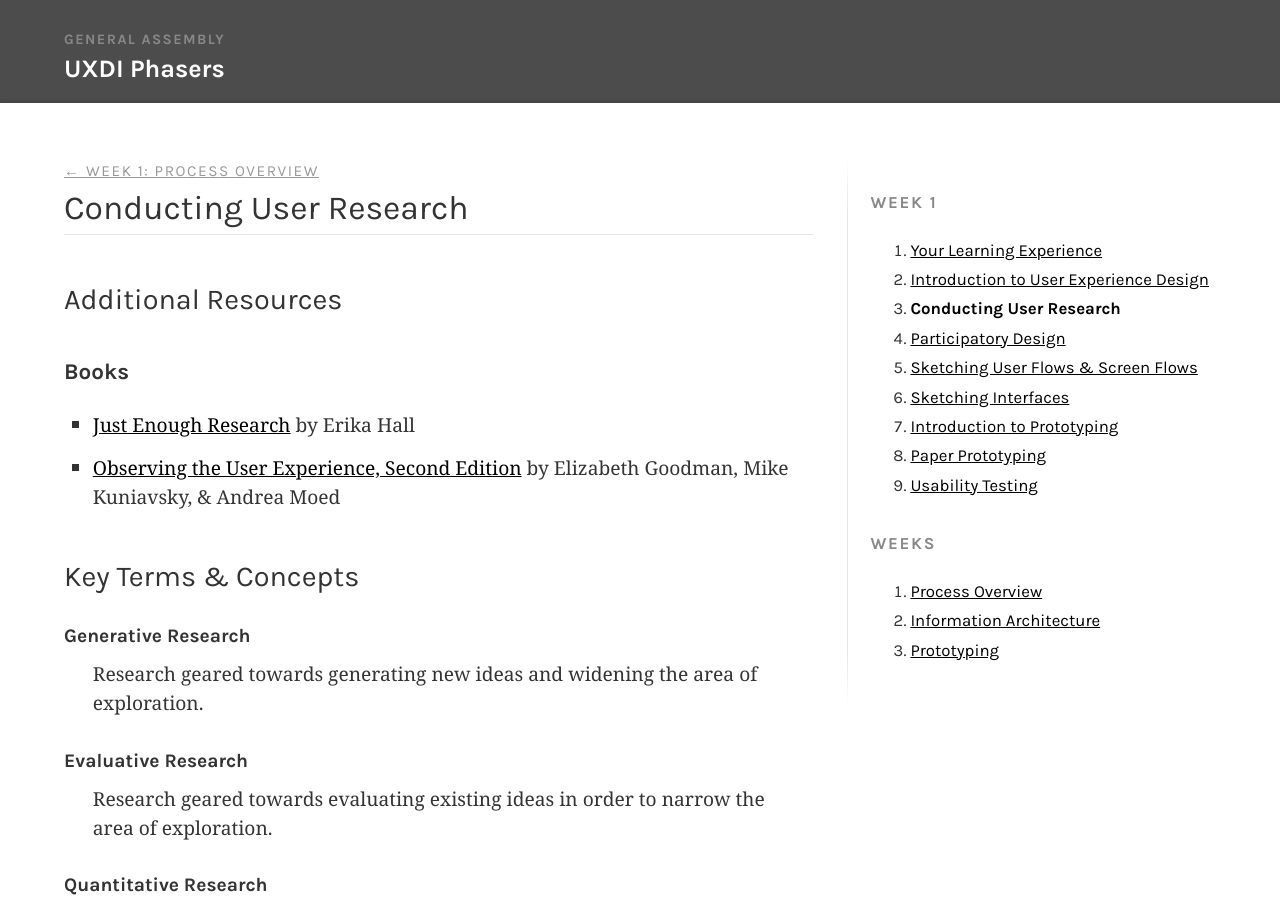
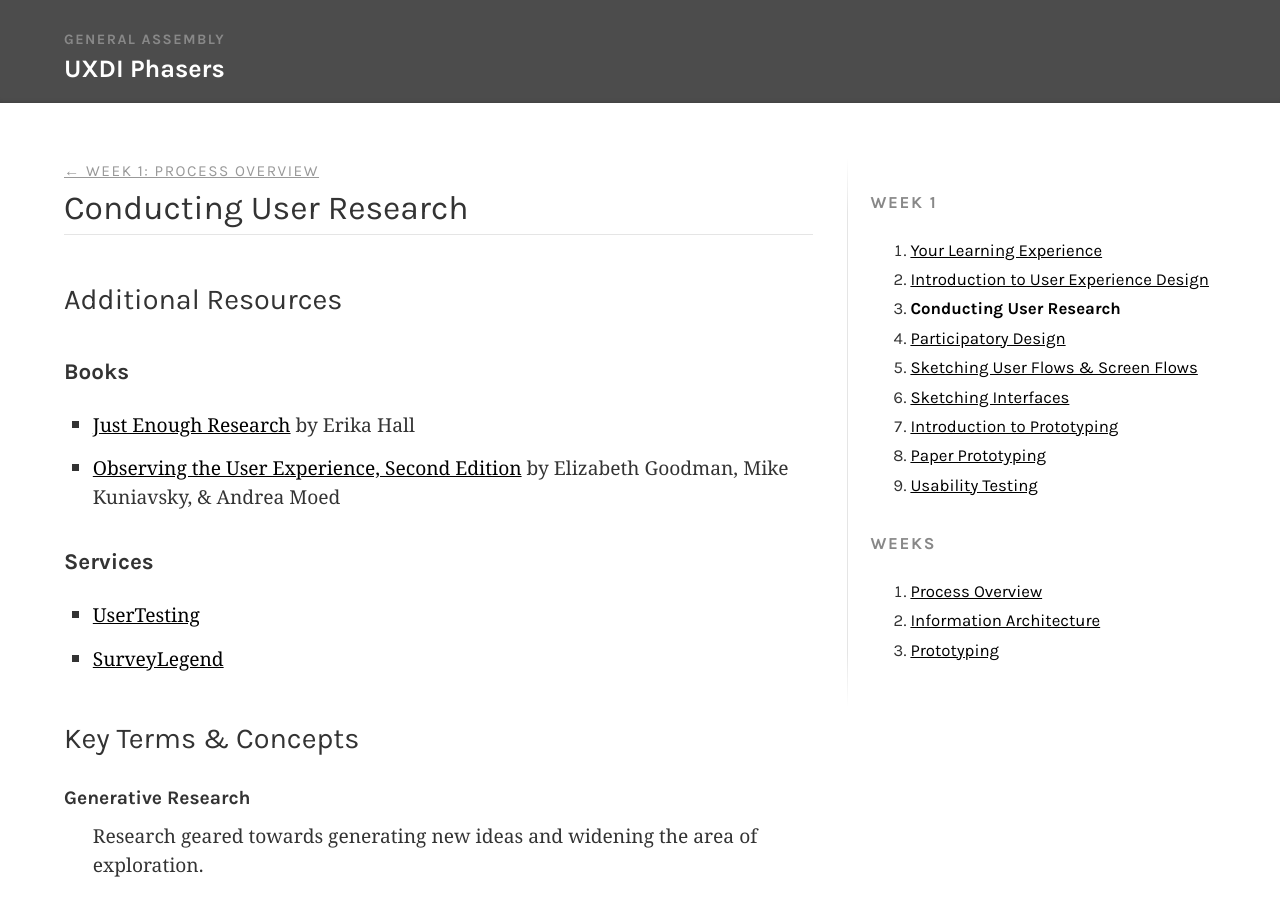
Before and after one commit to nevanscott/lightsabers, a Jekyll site: the page built from _lessons/1-3-user-research.md, in a window 1280 px wide and 900 px high. Built offline with Jekyll 4.4.1, drawn with Linux system fonts in a browser that asks for light colours; Markdown is read by kramdown in place of the engine named in the settings.

Commit message:
Adding services for user surveys and testing

```diff
--- a/_lessons/1-3-user-research.md
+++ b/_lessons/1-3-user-research.md
@@ -5,6 +5,13 @@ number: 3
 date: Dec. 1, 2014
 
 resources:
+  services:
+    -
+      title: UserTesting
+      url: http://www.usertesting.com
+    -
+      title: SurveyLegend
+      url: https://www.surveylegend.com
   books:
     -
       title: Just Enough Research
```
